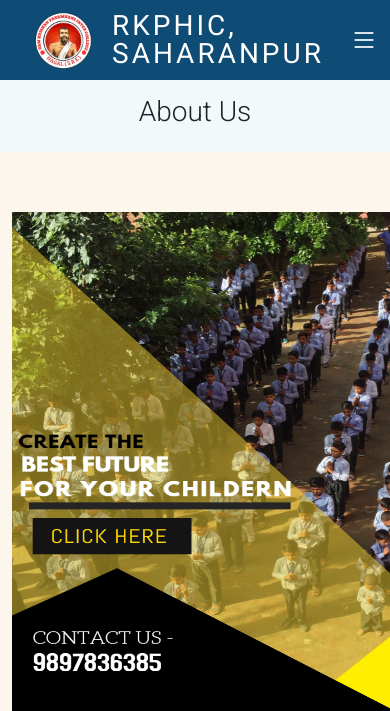
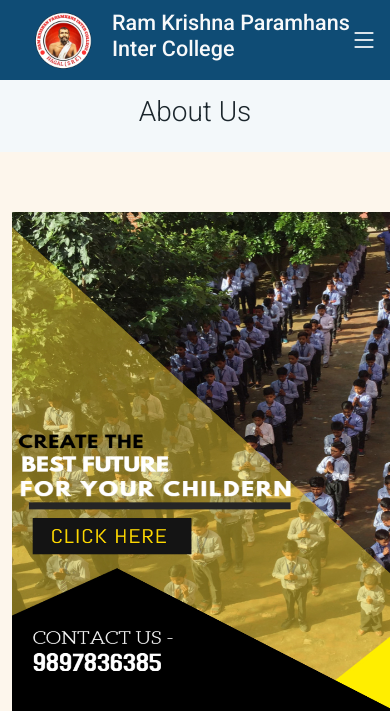
Before and after one commit to Apfirebolt/rkphic-school-website-in-django, a Django app: page /about in a window 390 px wide; the page is wider, and only the part inside the window is pictured. Shown: the top 711 px of that part. Run offline with Django 3.2, Linux system fonts and the light colour scheme; some libraries are stand-ins or nearby versions.

Commit message:
title changed, responsiveness added

```diff
--- a/static/css/styles.css
+++ b/static/css/styles.css
@@ -63,7 +63,8 @@ h1, h2, h3, h4, h5, h6, .font-primary {
 }
 #header.header-scrolled {
   background: rgba(30, 67, 86, 0.8);
-  height: 60px;
+  text-overflow: ellipsis;
+  overflow: hidden;
 }
 #header .logo h1 {
   font-size: 28px;
--- a/templates/partials/header.html
+++ b/templates/partials/header.html
@@ -4,9 +4,14 @@
     <div class="container d-flex justify-content-between align-items-center">
 
       <div class="logo d-flex justify-content-center align-items-center">
-        <a href="index.html"><img src="{% static 'images/logo.png' %}" alt="Poster 3" class="img-fluid"></a>
-        <h1 class="text-light"><a href="index.html"><span>RKPHIC, Saharanpur</span></a></h1>
-      </div>
+          <a href="index.html"><img src="{% static 'images/logo.png' %}" alt="Poster 3" class="img-fluid"></a>
+          <div>
+            <h1 class="text-light d-none d-xl-block"><a href="index.html"><span>RKPHIC, Saharanpur</span></a></h1>
+            <h4 class="text-light">
+              Ram Krishna Paramhans Inter College
+            </h4>
+          </div>
+        </div>
 
       <nav id="navbar" class="navbar">
         <ul>
```
